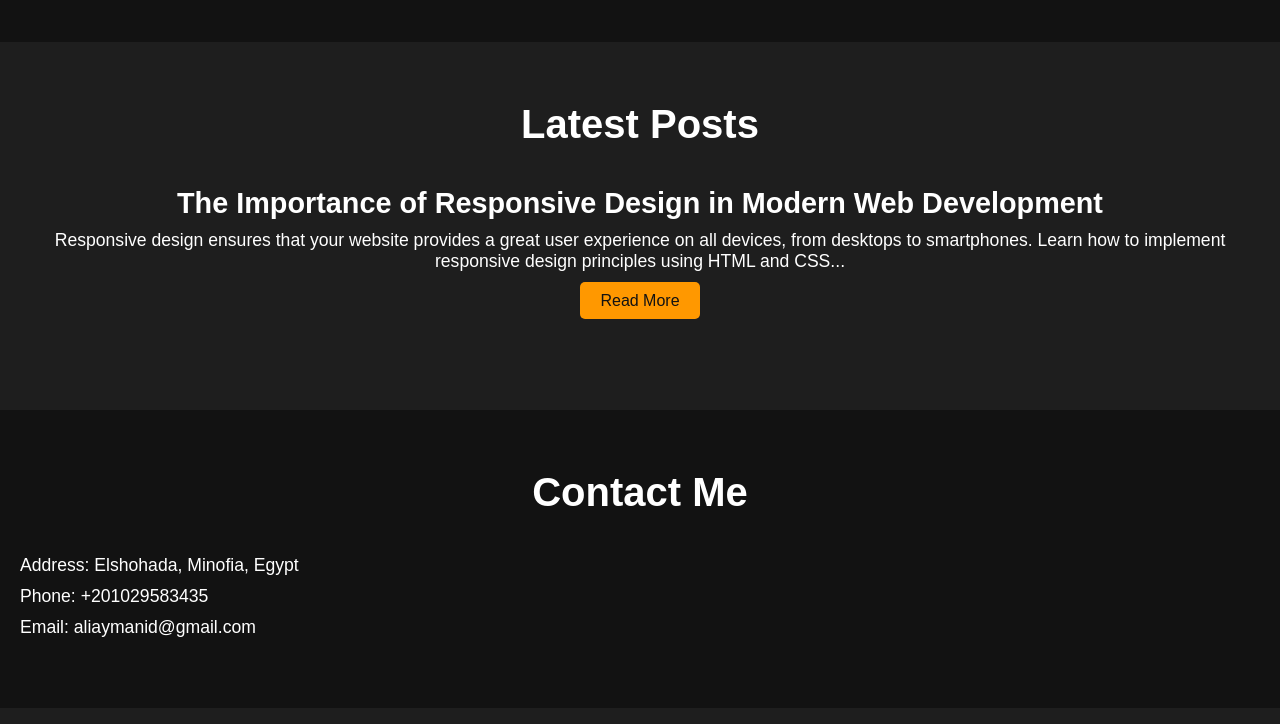
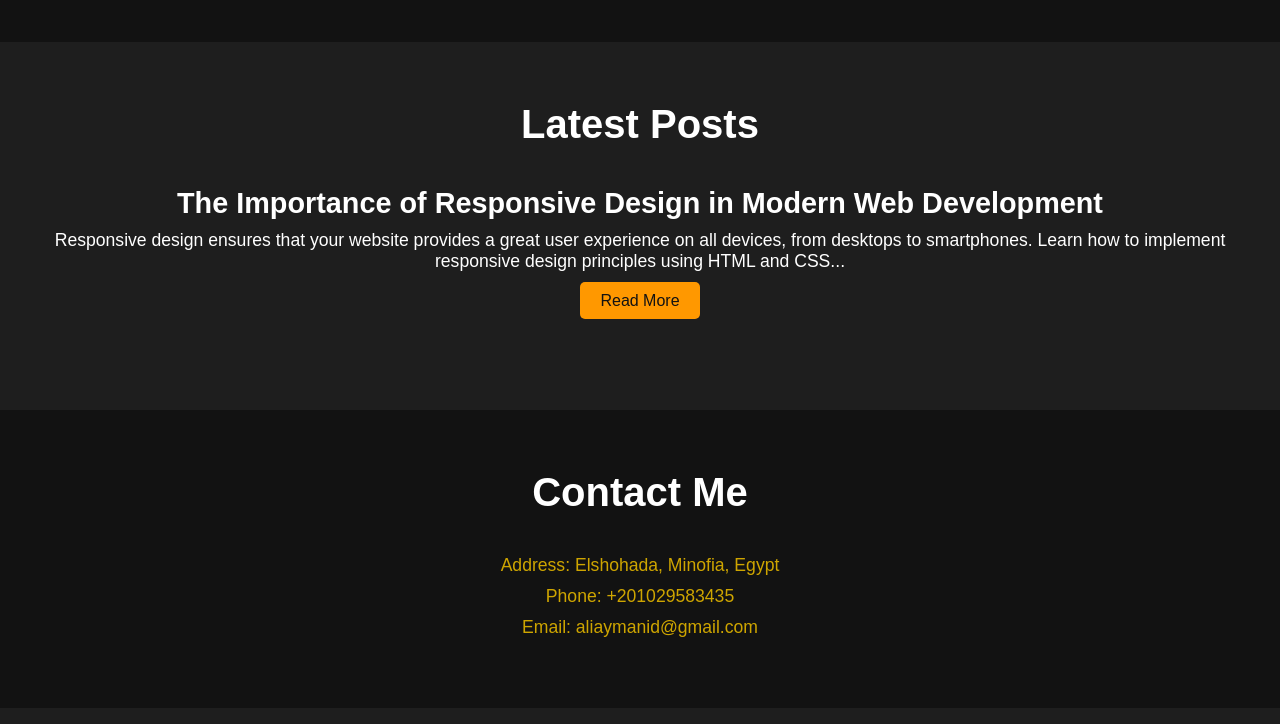
Before and after one commit to Ali-Elmrakby/AliElmrakby, a plain HTML site: page index.html in a window 1280 px wide. Shown: the part 1335-2059 px from the top of the page. Drawn offline with Linux system fonts and the light colour scheme; a script that the page names is missing.

Commit message:
Update styles.css

```diff
--- a/styles.css
+++ b/styles.css
@@ -296,12 +296,13 @@ nav a:hover {
 
 .contact-info {
     margin-top: 40px;
-    text-align: left;
+    text-align: center; /* Center text */
 }
 
 .contact-info p {
     font-size: 1.1em;
     margin-bottom: 10px;
+    color: #cea500; /* Gold color */
 }
 
 /* Footer styles */
```
